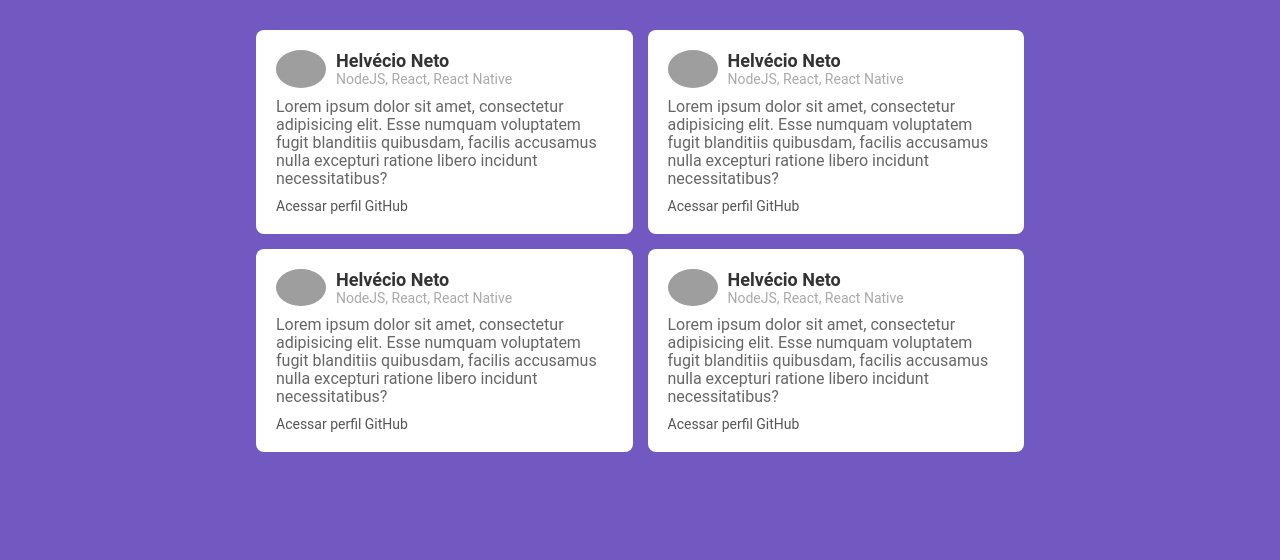
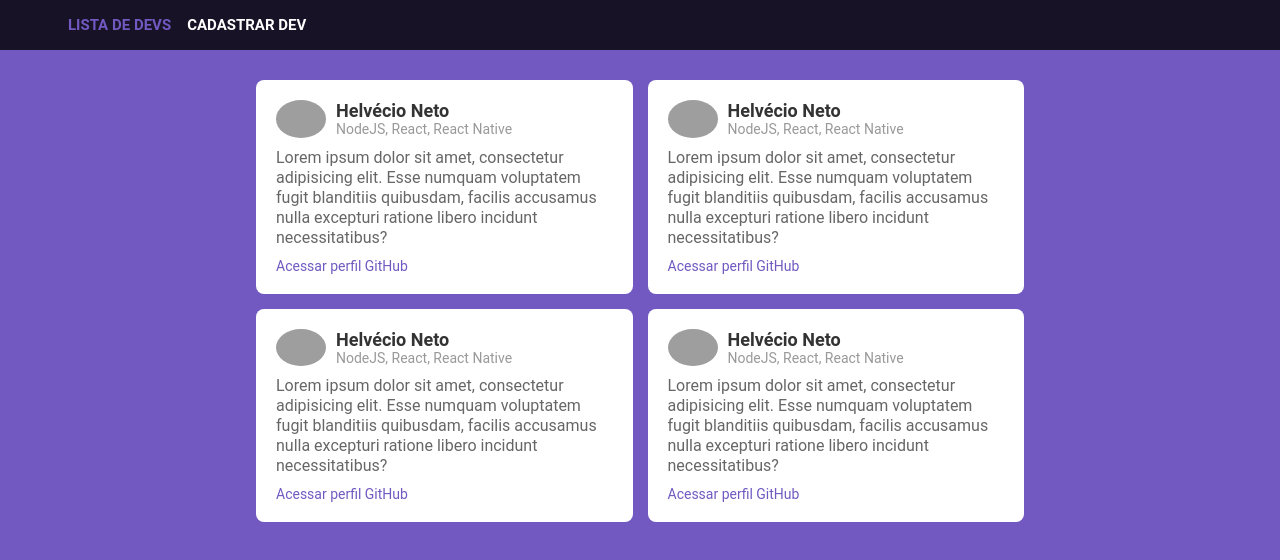
Before and after one commit to netohelvecio/Omnistack10.0, a React (Create React App) app in the folder frontend/: page / in a window 1280 px wide. Shown: the top 560 px of the page. Built offline with nearby package versions, Linux system fonts and the light colour scheme; grey boxes are pictures that could not be loaded; the HTML template or start-up script is replaced by a standard one.

Commit message:
Header de navegação

```diff
--- /dev/null
+++ b/frontend/src/components/Header/index.js
@@ -0,0 +1,18 @@
+import React from 'react';
+import { NavLink } from 'react-router-dom';
+
+import { Container } from './styles';
+
+export default function Header() {
+  return (
+    <Container>
+      <NavLink to="/" exact activeStyle={{ color: '#7159c1' }}>
+        LISTA DE DEVS
+      </NavLink>
+
+      <NavLink to="/register" activeStyle={{ color: '#7159c1' }}>
+        CADASTRAR DEV
+      </NavLink>
+    </Container>
+  );
+}
--- /dev/null
+++ b/frontend/src/components/Header/styles.js
@@ -0,0 +1,16 @@
+import styled from 'styled-components';
+
+export const Container = styled.div`
+  background: rgba(0, 0, 0, 0.8);
+  padding: 0 60px;
+  height: 50px;
+  display: flex;
+  align-items: center;
+
+  a {
+    font-weight: bold;
+    font-size: 15px;
+    color: #fff;
+    padding: 0 8px;
+  }
+`;
--- a/frontend/src/pages/ListDev/index.js
+++ b/frontend/src/pages/ListDev/index.js
@@ -1,9 +1,14 @@
 import React from 'react';
+
+import Header from '../../components/Header';
 
 import { Container, Dev } from './styles';
 
 export default function ListDev() {
   return (
+    <>
+      <Header />
+
       <Container>
         <ul>
           <Dev>
@@ -95,5 +100,6 @@ export default function ListDev() {
           </Dev>
         </ul>
       </Container>
+    </>
   );
 }
--- a/frontend/src/pages/ListDev/styles.js
+++ b/frontend/src/pages/ListDev/styles.js
@@ -39,7 +39,7 @@ export const Dev = styled.li`
 
       span {
         font-size: 14px;
-        color: #aaa;
+        color: #999;
       }
     }
   }
@@ -47,13 +47,12 @@ export const Dev = styled.li`
   p {
     font-size: 16px;
     color: #666;
-    max-width: 400px;
-    line-height: 18px;
+    line-height: 20px;
     margin: 10px 0;
   }
 
   a {
-    color: #555;
+    color: #7159c1;
     margin-top: 20px;
 
     &:hover {
--- a/frontend/src/pages/RegisterDev/index.js
+++ b/frontend/src/pages/RegisterDev/index.js
@@ -1,11 +1,15 @@
 import React from 'react';
 import { MdAdd } from 'react-icons/md';
 
-import { Container, Wrapper } from './styles';
+import Header from '../../components/Header';
+
+import { Container } from './styles';
 
 export default function RegisterDev() {
   return (
-    <Wrapper>
+    <>
+      <Header />
+
       <Container>
         <strong>Cadastrar Dev</strong>
 
@@ -53,6 +57,6 @@ export default function RegisterDev() {
           </button>
         </form>
       </Container>
-    </Wrapper>
+    </>
   );
 }
--- a/frontend/src/pages/RegisterDev/styles.js
+++ b/frontend/src/pages/RegisterDev/styles.js
@@ -1,14 +1,8 @@
 import styled from 'styled-components';
 import { darken } from 'polished';
 
-export const Wrapper = styled.div`
-  height: 100%;
-  display: flex;
-  justify-content: center;
-  align-items: center;
-`;
-
 export const Container = styled.div`
+  margin: 30px auto;
   background: #fff;
   padding: 30px;
   border-radius: 8px;
```
Lines whose indentation alone changed are shown as unchanged.
